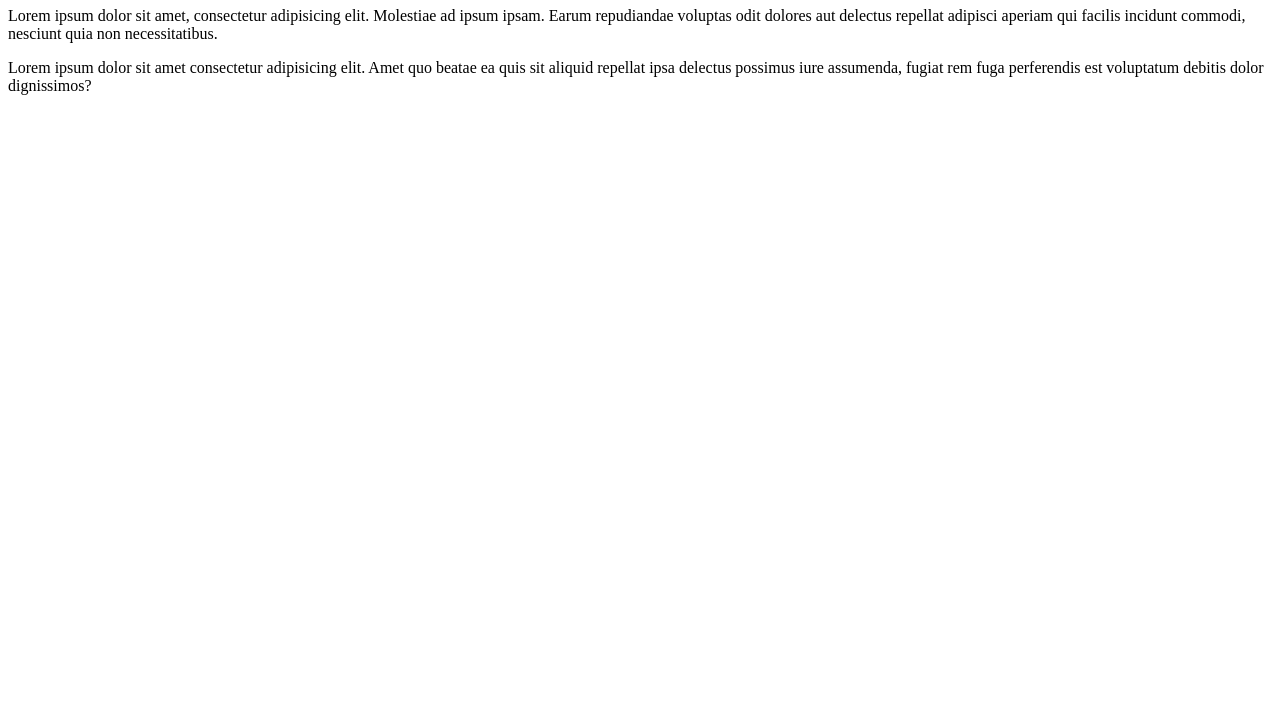
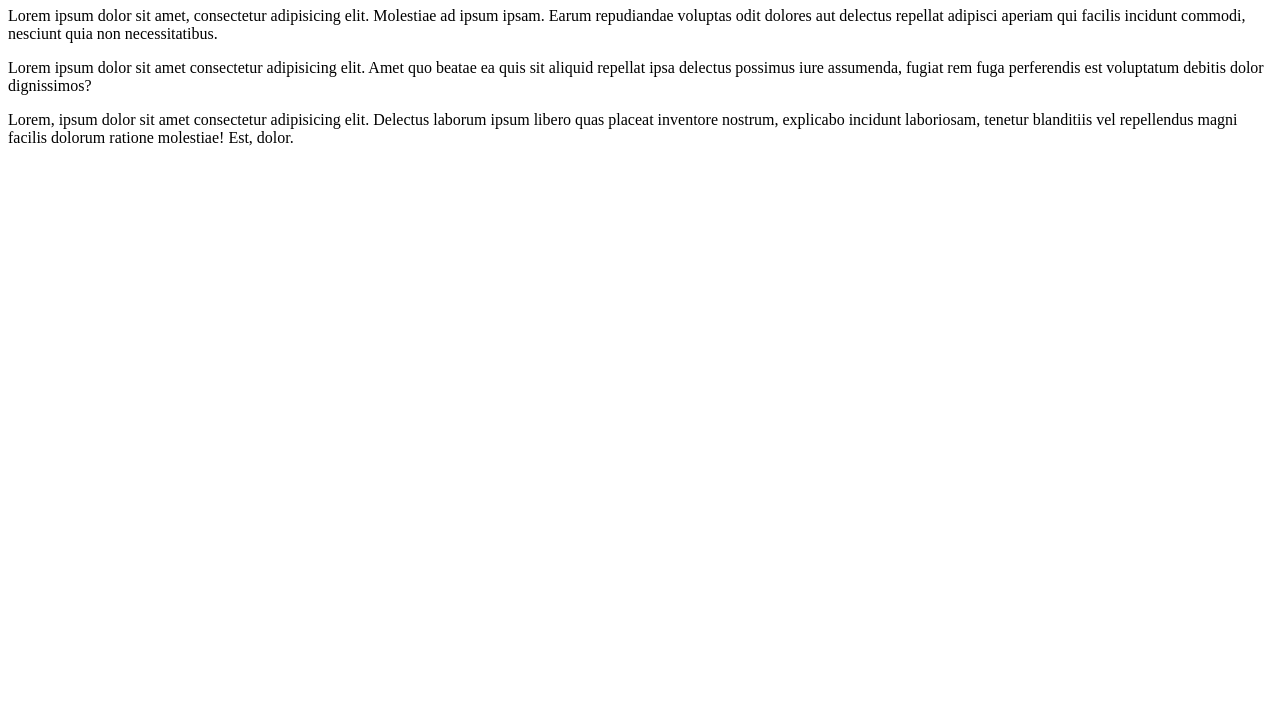
Before and after one commit to javierriosr/curso_desarrollo, a plain HTML site: page index.html in a window 1280 px wide. Shown: the part 73-800 px from the top of the page. Drawn offline with Linux system fonts and the light colour scheme.

Commit message:
se agrego otro lorem

```diff
--- a/index.html
+++ b/index.html
@@ -10,5 +10,6 @@
     <h1>Esta es una pagina muy buena</h1>
     <p>Lorem ipsum dolor sit amet, consectetur adipisicing elit. Molestiae ad ipsum ipsam. Earum repudiandae voluptas odit dolores aut delectus repellat adipisci aperiam qui facilis incidunt commodi, nesciunt quia non necessitatibus.</p>
     <p>Lorem ipsum dolor sit amet consectetur adipisicing elit. Amet quo beatae ea quis sit aliquid repellat ipsa delectus possimus iure assumenda, fugiat rem fuga perferendis est voluptatum debitis dolor dignissimos?</p>
+    <p>Lorem, ipsum dolor sit amet consectetur adipisicing elit. Delectus laborum ipsum libero quas placeat inventore nostrum, explicabo incidunt laboriosam, tenetur blanditiis vel repellendus magni facilis dolorum ratione molestiae! Est, dolor.</p>
 </body>
 </html>
```
